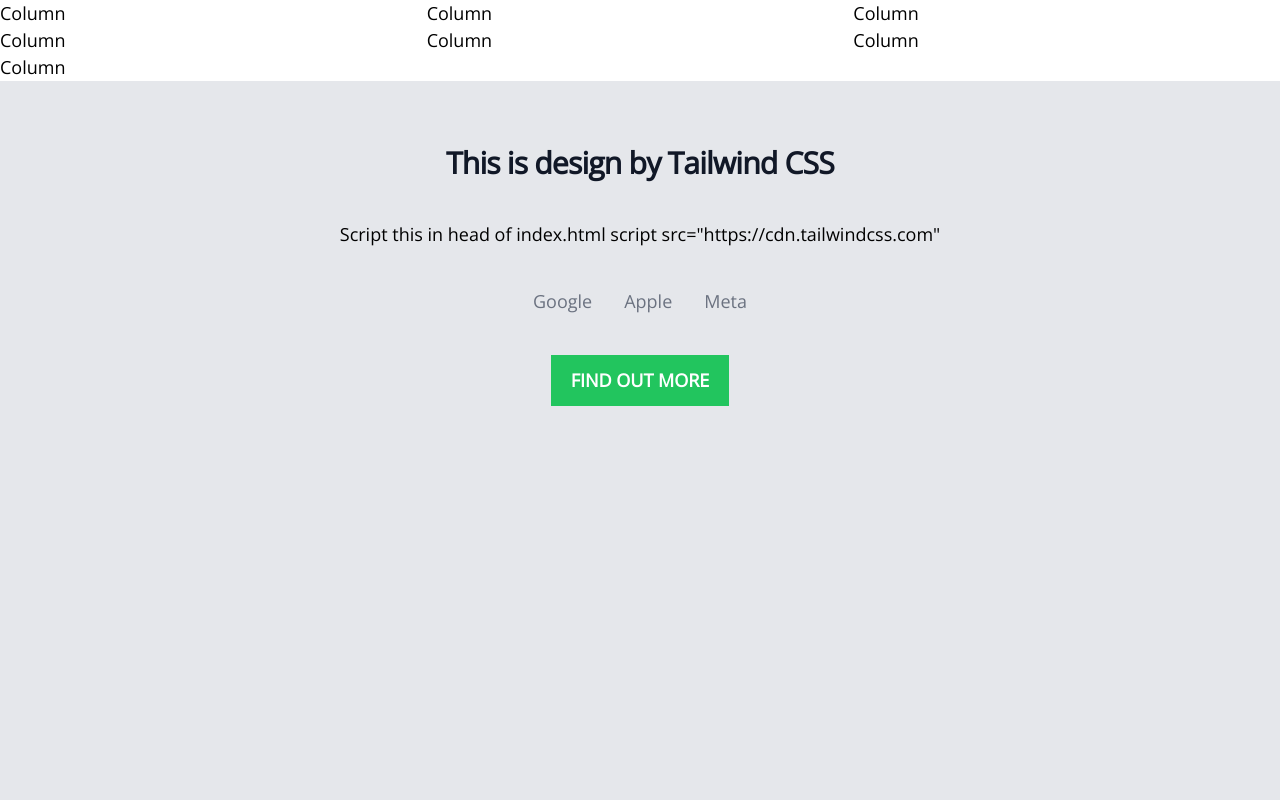
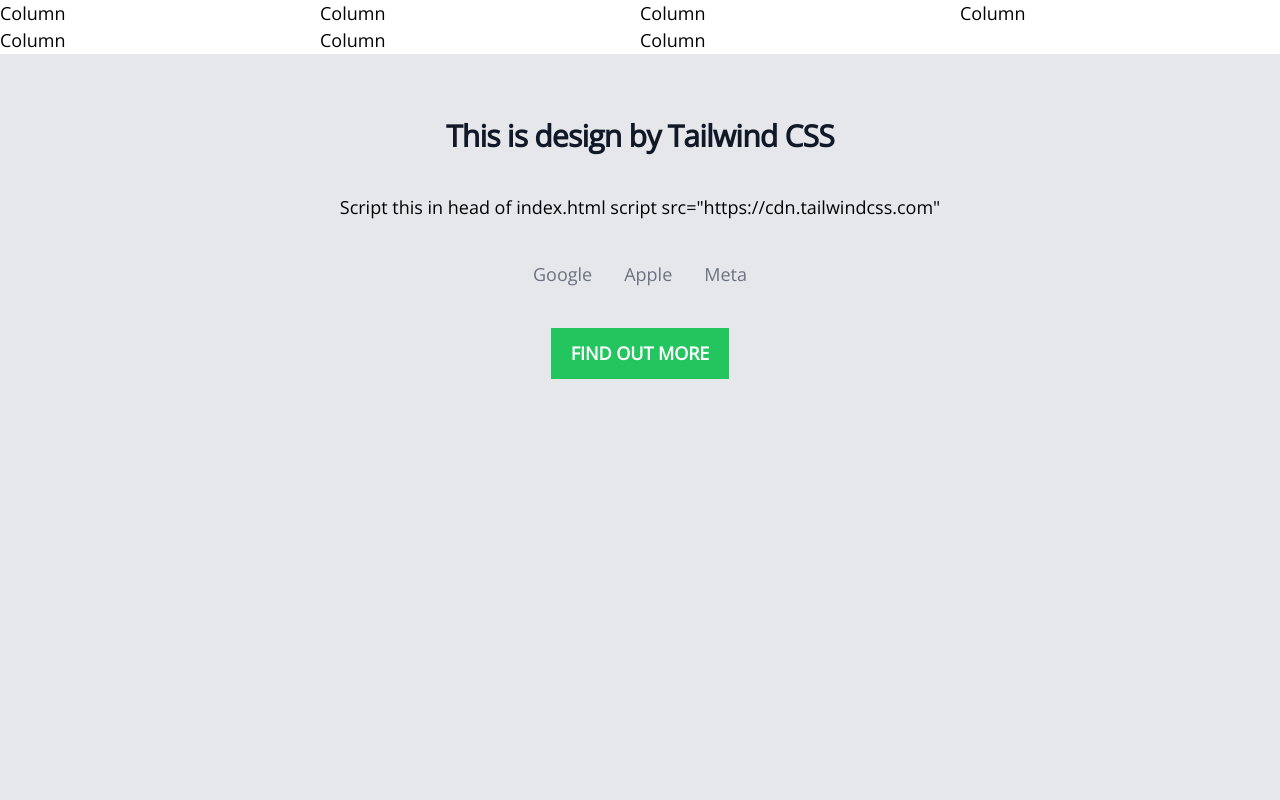
Before and after one commit to ivicakartelo/thunk3, a React (Create React App) app: page / in a window 1280 px wide. Shown: the top 800 px of the page. Built offline with nearby package versions, Linux system fonts and the light colour scheme; no server answers.

Commit message:
template/CardTailwindResponsive.js

```diff
--- a/src/template/CardTailwindResponsive.js
+++ b/src/template/CardTailwindResponsive.js
@@ -2,7 +2,7 @@ import * as React from 'react';
 
 export default function CardTailwindResponsive() {
   return (
-<div className="grid sm:grid-cols-2 md:grid-cols-3">
+<div className="grid sm:grid-cols-2 md:grid-cols-4">
   <p>Column</p>
   <p>Column</p>
   <p>Column</p>
```
